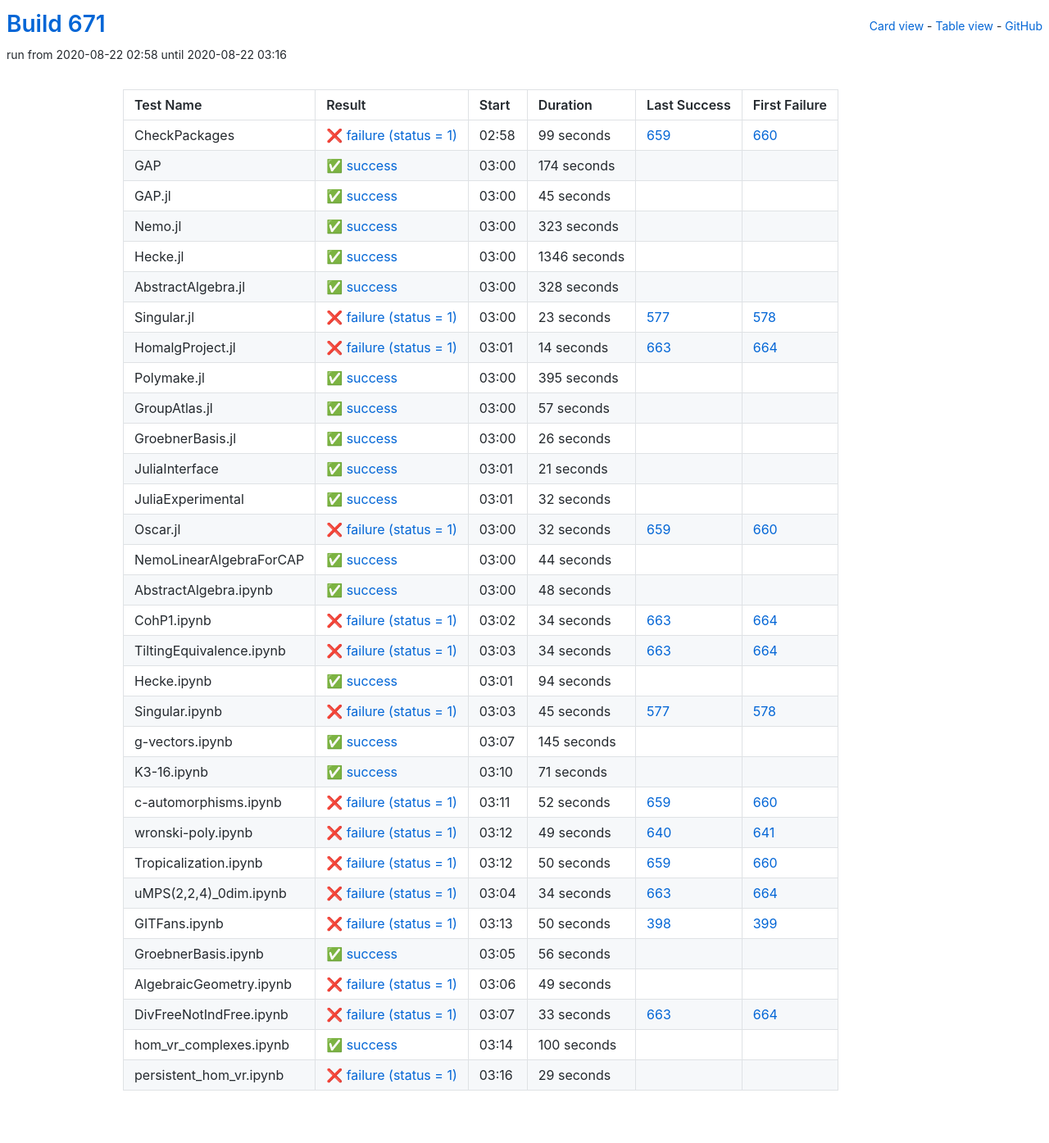
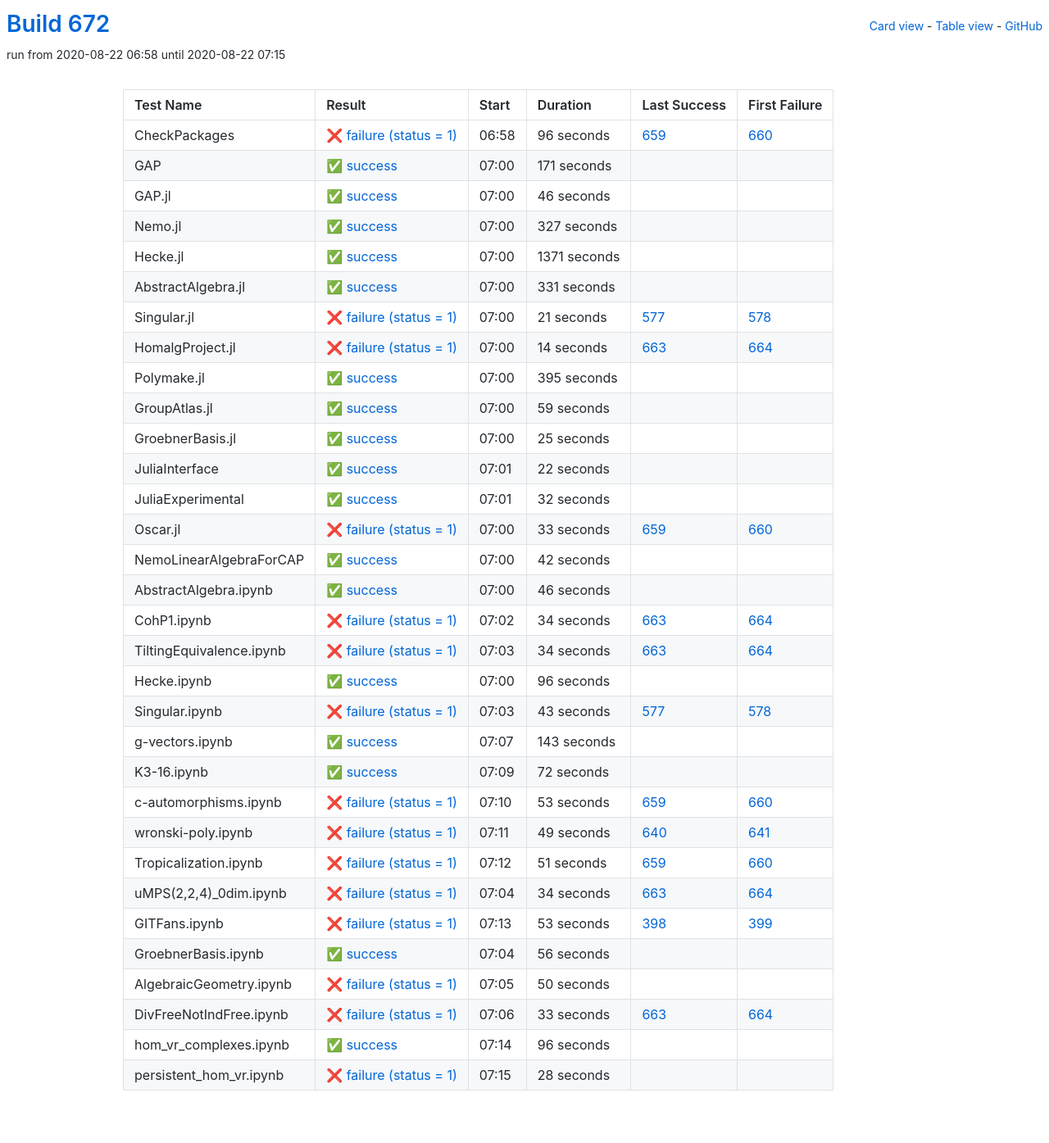
Before and after one commit to oscar-system/oscar-ci-status-stable, a Jekyll site: the page built from table.html, in a window 1280 px wide. Shown: the whole page at 82% size. Built offline with Jekyll 4.4.1, drawn with Linux system fonts in a browser that asks for light colours.

Commit message:
Build #672

```diff
--- a/_data/ci.yml
+++ b/_data/ci.yml
@@ -1,6 +1,6 @@
 ---
-build: 671
-build_url: https://oscarci.mathematik.uni-kl.de/job/oscar-stable/671/
+build: 672
+build_url: https://oscarci.mathematik.uni-kl.de/job/oscar-stable/672/
 job: oscar-stable
 organization: oscar-system
 repo: oscar-ci-status-stable
@@ -8,92 +8,92 @@ repourl: https://github.com/oscar-system/oscar-ci-status-stable
 tests:
 - name: CheckPackages
   id: checkpackages
-  log: https://oscarci.mathematik.uni-kl.de/job/oscar-stable/671/artifact/logs/build-671/CheckPackages.log
-  start: 2020-08-22 02:58
+  log: https://oscarci.mathematik.uni-kl.de/job/oscar-stable/672/artifact/logs/build-672/CheckPackages.log
+  start: 2020-08-22 06:58
   success: false
   exitcode: 1
   status: failure
-  duration: 99
+  duration: 96
   last_success: 659
   last_success_url: https://oscarci.mathematik.uni-kl.de/job/oscar-stable/659/
   first_failure: 660
   first_failure_url: https://oscarci.mathematik.uni-kl.de/job/oscar-stable/660/
 - name: GAP
   id: gap
-  log: https://oscarci.mathematik.uni-kl.de/job/oscar-stable/671/artifact/logs/build-671/GAP.log
-  start: 2020-08-22 03:00
+  log: https://oscarci.mathematik.uni-kl.de/job/oscar-stable/672/artifact/logs/build-672/GAP.log
+  start: 2020-08-22 07:00
   success: true
   exitcode: 0
   status: success
-  duration: 174
+  duration: 171
   last_success: false
   last_success_url:
   first_failure: false
   first_failure_url:
 - name: GAP.jl
   id: gap-jl
-  log: https://oscarci.mathematik.uni-kl.de/job/oscar-stable/671/artifact/logs/build-671/GAP.jl.log
-  start: 2020-08-22 03:00
+  log: https://oscarci.mathematik.uni-kl.de/job/oscar-stable/672/artifact/logs/build-672/GAP.jl.log
+  start: 2020-08-22 07:00
   success: true
   exitcode: 0
   status: success
-  duration: 45
+  duration: 46
   last_success: false
   last_success_url:
   first_failure: false
   first_failure_url:
 - name: Nemo.jl
   id: nemo-jl
-  log: https://oscarci.mathematik.uni-kl.de/job/oscar-stable/671/artifact/logs/build-671/Nemo.jl.log
-  start: 2020-08-22 03:00
+  log: https://oscarci.mathematik.uni-kl.de/job/oscar-stable/672/artifact/logs/build-672/Nemo.jl.log
+  start: 2020-08-22 07:00
   success: true
   exitcode: 0
   status: success
-  duration: 323
+  duration: 327
   last_success: false
   last_success_url:
   first_failure: false
   first_failure_url:
 - name: Hecke.jl
   id: hecke-jl
-  log: https://oscarci.mathematik.uni-kl.de/job/oscar-stable/671/artifact/logs/build-671/Hecke.jl.log
-  start: 2020-08-22 03:00
+  log: https://oscarci.mathematik.uni-kl.de/job/oscar-stable/672/artifact/logs/build-672/Hecke.jl.log
+  start: 2020-08-22 07:00
   success: true
   exitcode: 0
   status: success
-  duration: 1346
+  duration: 1371
   last_success: false
   last_success_url:
   first_failure: false
   first_failure_url:
 - name: AbstractAlgebra.jl
   id: abstractalgebra-jl
-  log: https://oscarci.mathematik.uni-kl.de/job/oscar-stable/671/artifact/logs/build-671/AbstractAlgebra.jl.log
-  start: 2020-08-22 03:00
+  log: https://oscarci.mathematik.uni-kl.de/job/oscar-stable/672/artifact/logs/build-672/AbstractAlgebra.jl.log
+  start: 2020-08-22 07:00
   success: true
   exitcode: 0
   status: success
-  duration: 328
+  duration: 331
   last_success: false
   last_success_url:
   first_failure: false
   first_failure_url:
 - name: Singular.jl
   id: singular-jl
-  log: https://oscarci.mathematik.uni-kl.de/job/oscar-stable/671/artifact/logs/build-671/Singular.jl.log
-  start: 2020-08-22 03:00
+  log: https://oscarci.mathematik.uni-kl.de/job/oscar-stable/672/artifact/logs/build-672/Singular.jl.log
+  start: 2020-08-22 07:00
   success: false
   exitcode: 1
   status: failure
-  duration: 23
+  duration: 21
   last_success: 577
   last_success_url: https://oscarci.mathematik.uni-kl.de/job/oscar-stable/577/
   first_failure: 578
   first_failure_url: https://oscarci.mathematik.uni-kl.de/job/oscar-stable/578/
 - name: HomalgProject.jl
   id: homalgproject-jl
-  log: https://oscarci.mathematik.uni-kl.de/job/oscar-stable/671/artifact/logs/build-671/HomalgProject.jl.log
-  start: 2020-08-22 03:01
+  log: https://oscarci.mathematik.uni-kl.de/job/oscar-stable/672/artifact/logs/build-672/HomalgProject.jl.log
+  start: 2020-08-22 07:00
   success: false
   exitcode: 1
   status: failure
@@ -104,8 +104,8 @@ tests:
   first_failure_url: https://oscarci.mathematik.uni-kl.de/job/oscar-stable/664/
 - name: Polymake.jl
   id: polymake-jl
-  log: https://oscarci.mathematik.uni-kl.de/job/oscar-stable/671/artifact/logs/build-671/Polymake.jl.log
-  start: 2020-08-22 03:00
+  log: https://oscarci.mathematik.uni-kl.de/job/oscar-stable/672/artifact/logs/build-672/Polymake.jl.log
+  start: 2020-08-22 07:00
   success: true
   exitcode: 0
   status: success
@@ -116,44 +116,44 @@ tests:
   first_failure_url:
 - name: GroupAtlas.jl
   id: groupatlas-jl
-  log: https://oscarci.mathematik.uni-kl.de/job/oscar-stable/671/artifact/logs/build-671/GroupAtlas.jl.log
-  start: 2020-08-22 03:00
+  log: https://oscarci.mathematik.uni-kl.de/job/oscar-stable/672/artifact/logs/build-672/GroupAtlas.jl.log
+  start: 2020-08-22 07:00
   success: true
   exitcode: 0
   status: success
-  duration: 57
+  duration: 59
   last_success: false
   last_success_url:
   first_failure: false
   first_failure_url:
 - name: GroebnerBasis.jl
   id: groebnerbasis-jl
-  log: https://oscarci.mathematik.uni-kl.de/job/oscar-stable/671/artifact/logs/build-671/GroebnerBasis.jl.log
-  start: 2020-08-22 03:00
+  log: https://oscarci.mathematik.uni-kl.de/job/oscar-stable/672/artifact/logs/build-672/GroebnerBasis.jl.log
+  start: 2020-08-22 07:00
   success: true
   exitcode: 0
   status: success
-  duration: 26
+  duration: 25
   last_success: false
   last_success_url:
   first_failure: false
   first_failure_url:
 - name: JuliaInterface
   id: juliainterface
-  log: https://oscarci.mathematik.uni-kl.de/job/oscar-stable/671/artifact/logs/build-671/JuliaInterface.log
-  start: 2020-08-22 03:01
+  log: https://oscarci.mathematik.uni-kl.de/job/oscar-stable/672/artifact/logs/build-672/JuliaInterface.log
+  start: 2020-08-22 07:01
   success: true
   exitcode: 0
   status: success
-  duration: 21
+  duration: 22
   last_success: false
   last_success_url:
   first_failure: false
   first_failure_url:
 - name: JuliaExperimental
   id: juliaexperimental
-  log: https://oscarci.mathematik.uni-kl.de/job/oscar-stable/671/artifact/logs/build-671/JuliaExperimental.log
-  start: 2020-08-22 03:01
+  log: https://oscarci.mathematik.uni-kl.de/job/oscar-stable/672/artifact/logs/build-672/JuliaExperimental.log
+  start: 2020-08-22 07:01
   success: true
   exitcode: 0
   status: success
@@ -164,44 +164,44 @@ tests:
   first_failure_url:
 - name: Oscar.jl
   id: oscar-jl
-  log: https://oscarci.mathematik.uni-kl.de/job/oscar-stable/671/artifact/logs/build-671/Oscar.jl.log
-  start: 2020-08-22 03:00
+  log: https://oscarci.mathematik.uni-kl.de/job/oscar-stable/672/artifact/logs/build-672/Oscar.jl.log
+  start: 2020-08-22 07:00
   success: false
   exitcode: 1
   status: failure
-  duration: 32
+  duration: 33
   last_success: 659
   last_success_url: https://oscarci.mathematik.uni-kl.de/job/oscar-stable/659/
   first_failure: 660
   first_failure_url: https://oscarci.mathematik.uni-kl.de/job/oscar-stable/660/
 - name: NemoLinearAlgebraForCAP
   id: nemolinearalgebraforcap
-  log: https://oscarci.mathematik.uni-kl.de/job/oscar-stable/671/artifact/logs/build-671/NemoLinearAlgebraForCAP.log
-  start: 2020-08-22 03:00
+  log: https://oscarci.mathematik.uni-kl.de/job/oscar-stable/672/artifact/logs/build-672/NemoLinearAlgebraForCAP.log
+  start: 2020-08-22 07:00
   success: true
   exitcode: 0
   status: success
-  duration: 44
+  duration: 42
   last_success: false
   last_success_url:
   first_failure: false
   first_failure_url:
 - name: AbstractAlgebra.ipynb
   id: abstractalgebra-ipynb
-  log: https://oscarci.mathematik.uni-kl.de/job/oscar-stable/671/artifact/logs/build-671/AbstractAlgebra.ipynb.log
-  start: 2020-08-22 03:00
+  log: https://oscarci.mathematik.uni-kl.de/job/oscar-stable/672/artifact/logs/build-672/AbstractAlgebra.ipynb.log
+  start: 2020-08-22 07:00
   success: true
   exitcode: 0
   status: success
-  duration: 48
+  duration: 46
   last_success: false
   last_success_url:
   first_failure: false
   first_failure_url:
 - name: CohP1.ipynb
   id: cohp1-ipynb
-  log: https://oscarci.mathematik.uni-kl.de/job/oscar-stable/671/artifact/logs/build-671/CohP1.ipynb.log
-  start: 2020-08-22 03:02
+  log: https://oscarci.mathematik.uni-kl.de/job/oscar-stable/672/artifact/logs/build-672/CohP1.ipynb.log
+  start: 2020-08-22 07:02
   success: false
   exitcode: 1
   status: failure
@@ -212,8 +212,8 @@ tests:
   first_failure_url: https://oscarci.mathematik.uni-kl.de/job/oscar-stable/664/
 - name: TiltingEquivalence.ipynb
   id: tiltingequivalence-ipynb
-  log: https://oscarci.mathematik.uni-kl.de/job/oscar-stable/671/artifact/logs/build-671/TiltingEquivalence.ipynb.log
-  start: 2020-08-22 03:03
+  log: https://oscarci.mathematik.uni-kl.de/job/oscar-stable/672/artifact/logs/build-672/TiltingEquivalence.ipynb.log
+  start: 2020-08-22 07:03
   success: false
   exitcode: 1
   status: failure
@@ -224,68 +224,68 @@ tests:
   first_failure_url: https://oscarci.mathematik.uni-kl.de/job/oscar-stable/664/
 - name: Hecke.ipynb
   id: hecke-ipynb
-  log: https://oscarci.mathematik.uni-kl.de/job/oscar-stable/671/artifact/logs/build-671/Hecke.ipynb.log
-  start: 2020-08-22 03:01
+  log: https://oscarci.mathematik.uni-kl.de/job/oscar-stable/672/artifact/logs/build-672/Hecke.ipynb.log
+  start: 2020-08-22 07:00
   success: true
   exitcode: 0
   status: success
-  duration: 94
+  duration: 96
   last_success: false
   last_success_url:
   first_failure: false
   first_failure_url:
 - name: Singular.ipynb
   id: singular-ipynb
-  log: https://oscarci.mathematik.uni-kl.de/job/oscar-stable/671/artifact/logs/build-671/Singular.ipynb.log
-  start: 2020-08-22 03:03
+  log: https://oscarci.mathematik.uni-kl.de/job/oscar-stable/672/artifact/logs/build-672/Singular.ipynb.log
+  start: 2020-08-22 07:03
   success: false
   exitcode: 1
   status: failure
-  duration: 45
+  duration: 43
   last_success: 577
   last_success_url: https://oscarci.mathematik.uni-kl.de/job/oscar-stable/577/
   first_failure: 578
   first_failure_url: https://oscarci.mathematik.uni-kl.de/job/oscar-stable/578/
 - name: g-vectors.ipynb
   id: g-vectors-ipynb
-  log: https://oscarci.mathematik.uni-kl.de/job/oscar-stable/671/artifact/logs/build-671/g-vectors.ipynb.log
-  start: 2020-08-22 03:07
+  log: https://oscarci.mathematik.uni-kl.de/job/oscar-stable/672/artifact/logs/build-672/g-vectors.ipynb.log
+  start: 2020-08-22 07:07
   success: true
   exitcode: 0
   status: success
-  duration: 145
+  duration: 143
   last_success: false
   last_success_url:
   first_failure: false
   first_failure_url:
 - name: K3-16.ipynb
   id: k3-16-ipynb
-  log: https://oscarci.mathematik.uni-kl.de/job/oscar-stable/671/artifact/logs/build-671/K3-16.ipynb.log
-  start: 2020-08-22 03:10
+  log: https://oscarci.mathematik.uni-kl.de/job/oscar-stable/672/artifact/logs/build-672/K3-16.ipynb.log
+  start: 2020-08-22 07:09
   success: true
   exitcode: 0
   status: success
-  duration: 71
+  duration: 72
   last_success: false
   last_success_url:
   first_failure: false
   first_failure_url:
 - name: c-automorphisms.ipynb
   id: c-automorphisms-ipynb
-  log: https://oscarci.mathematik.uni-kl.de/job/oscar-stable/671/artifact/logs/build-671/c-automorphisms.ipynb.log
-  start: 2020-08-22 03:11
+  log: https://oscarci.mathematik.uni-kl.de/job/oscar-stable/672/artifact/logs/build-672/c-automorphisms.ipynb.log
+  start: 2020-08-22 07:10
   success: false
   exitcode: 1
   status: failure
-  duration: 52
+  duration: 53
   last_success: 659
   last_success_url: https://oscarci.mathematik.uni-kl.de/job/oscar-stable/659/
   first_failure: 660
   first_failure_url: https://oscarci.mathematik.uni-kl.de/job/oscar-stable/660/
 - name: wronski-poly.ipynb
   id: wronski-poly-ipynb
-  log: https://oscarci.mathematik.uni-kl.de/job/oscar-stable/671/artifact/logs/build-671/wronski-poly.ipynb.log
-  start: 2020-08-22 03:12
+  log: https://oscarci.mathematik.uni-kl.de/job/oscar-stable/672/artifact/logs/build-672/wronski-poly.ipynb.log
+  start: 2020-08-22 07:11
   success: false
   exitcode: 1
   status: failure
@@ -296,20 +296,20 @@ tests:
   first_failure_url: https://oscarci.mathematik.uni-kl.de/job/oscar-stable/641/
 - name: Tropicalization.ipynb
   id: tropicalization-ipynb
-  log: https://oscarci.mathematik.uni-kl.de/job/oscar-stable/671/artifact/logs/build-671/Tropicalization.ipynb.log
-  start: 2020-08-22 03:12
+  log: https://oscarci.mathematik.uni-kl.de/job/oscar-stable/672/artifact/logs/build-672/Tropicalization.ipynb.log
+  start: 2020-08-22 07:12
   success: false
   exitcode: 1
   status: failure
-  duration: 50
+  duration: 51
   last_success: 659
   last_success_url: https://oscarci.mathematik.uni-kl.de/job/oscar-stable/659/
   first_failure: 660
   first_failure_url: https://oscarci.mathematik.uni-kl.de/job/oscar-stable/660/
 - name: uMPS(2,2,4)_0dim.ipynb
   id: umps-2-2-4-0dim-ipynb
-  log: https://oscarci.mathematik.uni-kl.de/job/oscar-stable/671/artifact/logs/build-671/uMPS-2-2-4-_0dim.ipynb.log
-  start: 2020-08-22 03:04
+  log: https://oscarci.mathematik.uni-kl.de/job/oscar-stable/672/artifact/logs/build-672/uMPS-2-2-4-_0dim.ipynb.log
+  start: 2020-08-22 07:04
   success: false
   exitcode: 1
   status: failure
@@ -320,20 +320,20 @@ tests:
   first_failure_url: https://oscarci.mathematik.uni-kl.de/job/oscar-stable/664/
 - name: GITFans.ipynb
   id: gitfans-ipynb
-  log: https://oscarci.mathematik.uni-kl.de/job/oscar-stable/671/artifact/logs/build-671/GITFans.ipynb.log
-  start: 2020-08-22 03:13
+  log: https://oscarci.mathematik.uni-kl.de/job/oscar-stable/672/artifact/logs/build-672/GITFans.ipynb.log
+  start: 2020-08-22 07:13
   success: false
   exitcode: 1
   status: failure
-  duration: 50
+  duration: 53
   last_success: 398
   last_success_url: https://oscarci.mathematik.uni-kl.de/job/oscar-stable/398/
   first_failure: 399
   first_failure_url: https://oscarci.mathematik.uni-kl.de/job/oscar-stable/399/
 - name: GroebnerBasis.ipynb
   id: groebnerbasis-ipynb
-  log: https://oscarci.mathematik.uni-kl.de/job/oscar-stable/671/artifact/logs/build-671/GroebnerBasis.ipynb.log
-  start: 2020-08-22 03:05
+  log: https://oscarci.mathematik.uni-kl.de/job/oscar-stable/672/artifact/logs/build-672/GroebnerBasis.ipynb.log
+  start: 2020-08-22 07:04
   success: true
   exitcode: 0
   status: success
@@ -344,20 +344,20 @@ tests:
   first_failure_url:
 - name: AlgebraicGeometry.ipynb
   id: algebraicgeometry-ipynb
-  log: https://oscarci.mathematik.uni-kl.de/job/oscar-stable/671/artifact/logs/build-671/AlgebraicGeometry.ipynb.log
-  start: 2020-08-22 03:06
+  log: https://oscarci.mathematik.uni-kl.de/job/oscar-stable/672/artifact/logs/build-672/AlgebraicGeometry.ipynb.log
+  start: 2020-08-22 07:05
   success: false
   exitcode: 1
   status: failure
-  duration: 49
+  duration: 50
   last_success: false
   last_success_url:
   first_failure: false
   first_failure_url:
 - name: DivFreeNotIndFree.ipynb
   id: divfreenotindfree-ipynb
-  log: https://oscarci.mathematik.uni-kl.de/job/oscar-stable/671/artifact/logs/build-671/DivFreeNotIndFree.ipynb.log
-  start: 2020-08-22 03:07
+  log: https://oscarci.mathematik.uni-kl.de/job/oscar-stable/672/artifact/logs/build-672/DivFreeNotIndFree.ipynb.log
+  start: 2020-08-22 07:06
   success: false
   exitcode: 1
   status: failure
@@ -368,24 +368,24 @@ tests:
   first_failure_url: https://oscarci.mathematik.uni-kl.de/job/oscar-stable/664/
 - name: hom_vr_complexes.ipynb
   id: hom-vr-complexes-ipynb
-  log: https://oscarci.mathematik.uni-kl.de/job/oscar-stable/671/artifact/logs/build-671/hom_vr_complexes.ipynb.log
-  start: 2020-08-22 03:14
+  log: https://oscarci.mathematik.uni-kl.de/job/oscar-stable/672/artifact/logs/build-672/hom_vr_complexes.ipynb.log
+  start: 2020-08-22 07:14
   success: true
   exitcode: 0
   status: success
-  duration: 100
+  duration: 96
   last_success: false
   last_success_url:
   first_failure: false
   first_failure_url:
 - name: persistent_hom_vr.ipynb
   id: persistent-hom-vr-ipynb
-  log: https://oscarci.mathematik.uni-kl.de/job/oscar-stable/671/artifact/logs/build-671/persistent_hom_vr.ipynb.log
-  start: 2020-08-22 03:16
+  log: https://oscarci.mathematik.uni-kl.de/job/oscar-stable/672/artifact/logs/build-672/persistent_hom_vr.ipynb.log
+  start: 2020-08-22 07:15
   success: false
   exitcode: 1
   status: failure
-  duration: 29
+  duration: 28
   last_success: false
   last_success_url:
   first_failure: false
```
Also changed, not shown: README.md.
